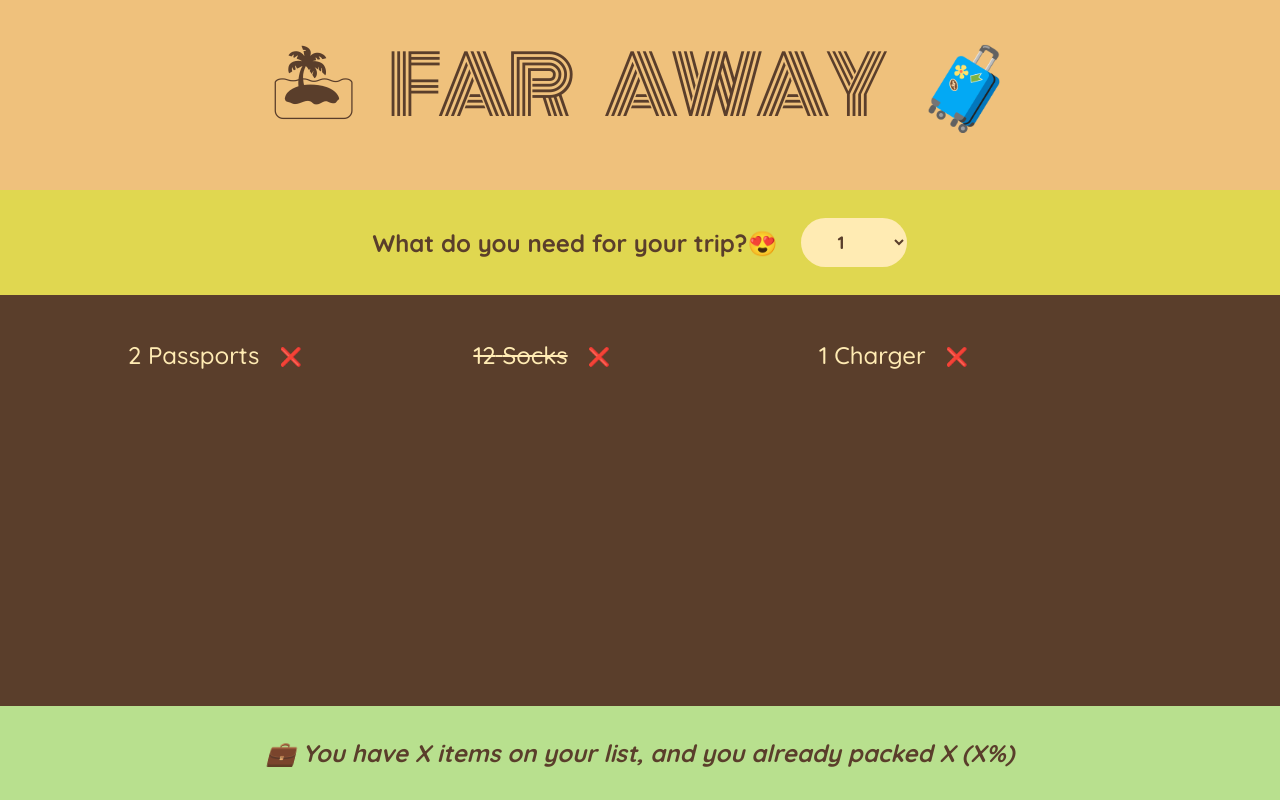
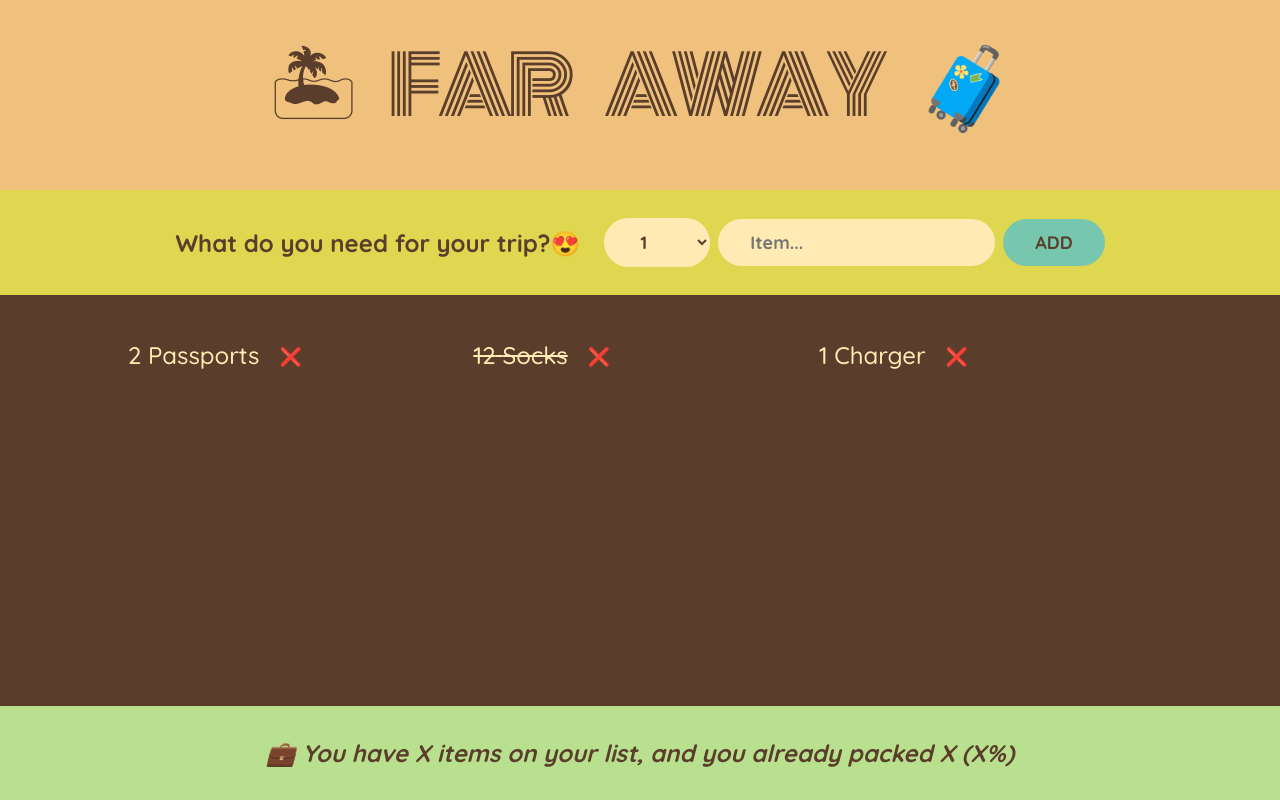
Before and after one commit to Chellly321/06-travel-list, a React (Create React App) app: page / in a window 1280 px wide. Built offline with nearby package versions, Linux system fonts and the light colour scheme.

Commit message:
controlled elements PT1

```diff
--- a/src/Form.js
+++ b/src/Form.js
@@ -1,4 +1,8 @@
+import { useState } from "react";
+
 function Form() {
+  const [description, setDescription] = useState("");
+
   function handleSubmit(e) {
     e.preventDefault();
   }
@@ -13,6 +17,13 @@
           </option>
         ))}
       </select>
+      <input
+        type="text"
+        placeholder="Item..."
+        value={description}
+        onChange={(e) => setDescription(e.target.value)}
+      />
+      <button>Add</button>
     </form>
   );
 }
```
